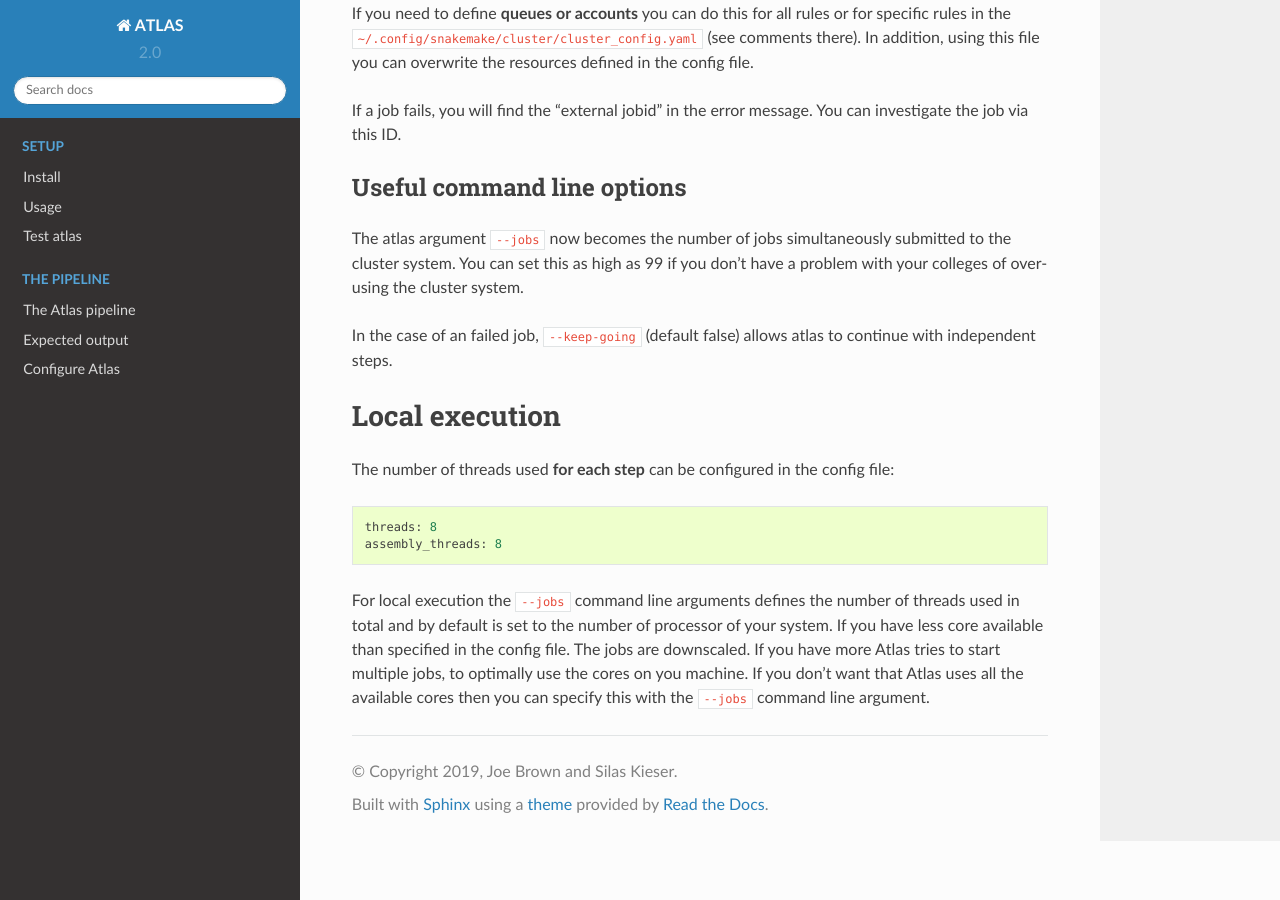
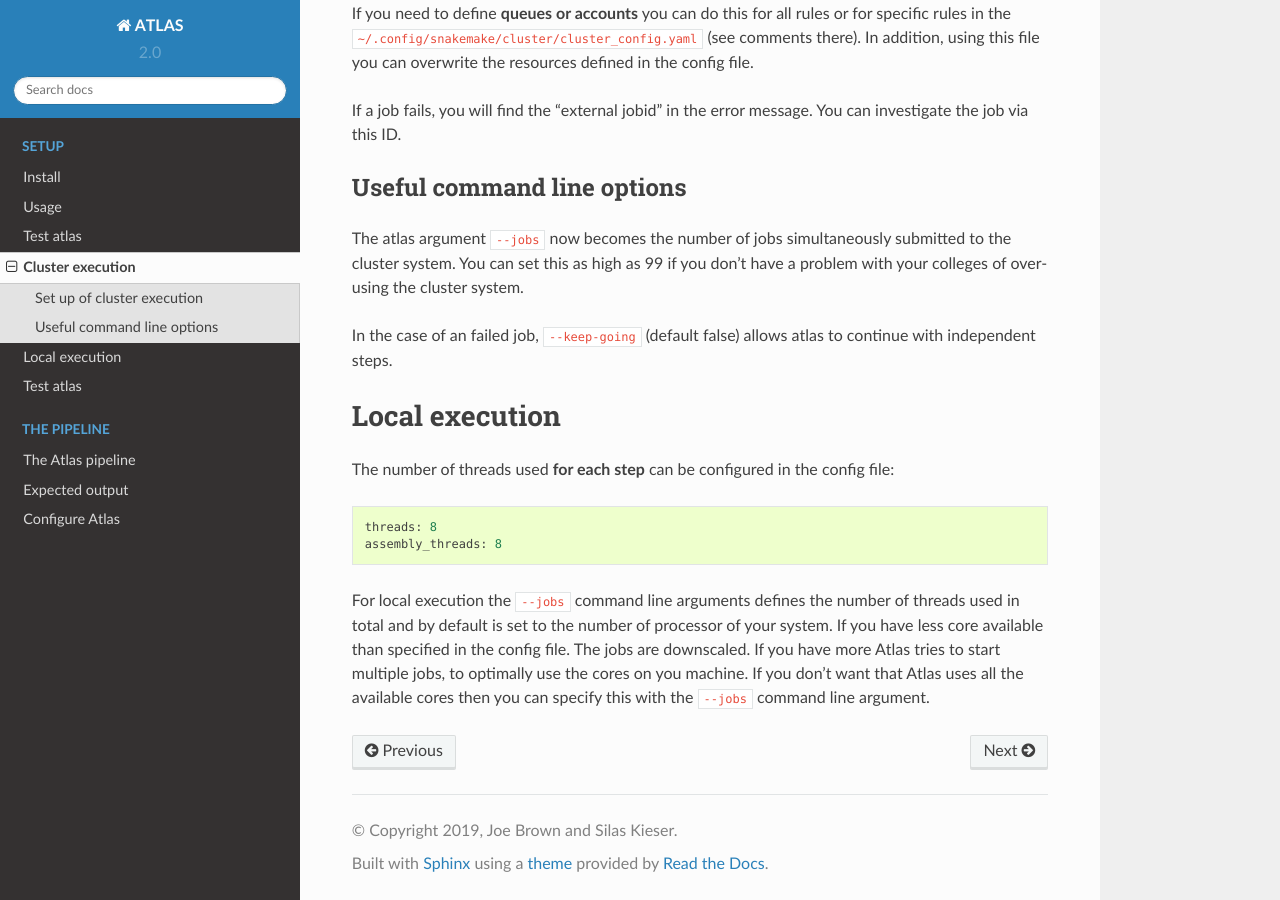
Before and after one commit to metagenome-atlas/atlas, a Sphinx documentation site: the page built from docs/usage/cluster.rst, in a window 1280 px wide and 900 px high, scrolled down 989 px. Built offline with Sphinx 7.4.7 and the Read the Docs theme 2.0.0, drawn with Linux system fonts in a browser that asks for light colours; pages that are not in the unit, such as notebooks, are missing from menus.

Commit message:
update docs

```diff
--- a/docs/index.rst
+++ b/docs/index.rst
@@ -55,7 +55,8 @@ Documentation
     :caption: Setup
 
     usage/getting_started
-    usage/threads
+    usage/cluster
+    usage/test
 
 .. toctree::
     :maxdepth: 2
--- a/docs/usage/getting_started.rst
+++ b/docs/usage/getting_started.rst
@@ -147,7 +147,7 @@ atlas run
 
 Take note of the ``--dryrun`` parameter, see the section :ref:`snakemake` for other handy snakemake arguments.
 
-We recommend to use atlas on a :ref:`cluster`_ system, which can be set up in a view more commands.
+We recommend to use atlas on a :ref:`cluster` system, which can be set up in a view more commands.
 
 
 Test atlas
```
Also changed, not shown: docs/usage/test.rst (added, +17 -0 lines), 1 other file.
